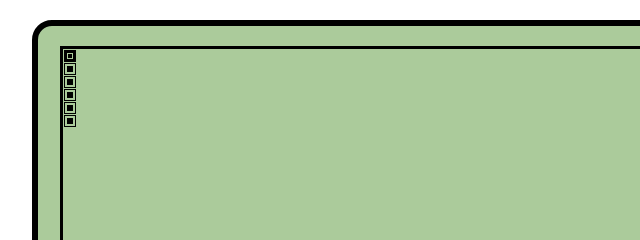
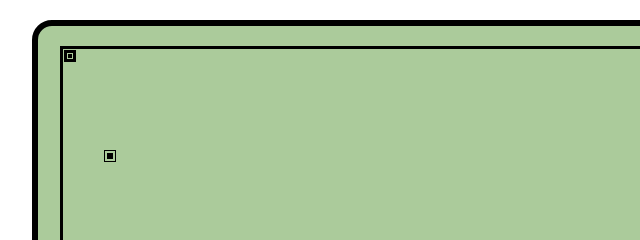
Before and after one commit to BlueSpaceTeam/snake-ts, a website built with webpack: page src/index.html in a window 1280 px wide. Shown: the top 240 px of the page, 227-867 px from the left. Built offline with nearby package versions, Linux system fonts and the light colour scheme.

Commit message:
* 初步完成样式

```diff
--- a/src/index.html
+++ b/src/index.html
@@ -15,21 +15,11 @@
                 <div>
                     <div></div>
                 </div>
-                <div>
-                    <div></div>
-                </div>
-                <div>
-                    <div></div>
-                </div>
-                <div>
-                    <div></div>
-                </div>
-                <div>
-                    <div></div>
-                </div>
-                <div>
-                    <div></div>
-                </div>
+            </div>
+
+            <!-- 食物 -->
+            <div id="food">
+                <div></div>
             </div>
         </div>
         <div class="score-board">
--- a/src/scss/snake.scss
+++ b/src/scss/snake.scss
@@ -1,6 +1,20 @@
 @import './wrap.scss';
 
+.move-area {
+    box-sizing: content-box;
+    margin    : 20px auto 0;
+    border    : 3px solid $main-color;
+    width     : 700px;
+    height    : 500px;
+
+    position: relative;
+}
+
+// 蛇
 #snake {
+    position: absolute;
+
+    // 蛇的每一节
     &>div {
         width           : 10px;
         height          : 10px;
@@ -16,6 +30,7 @@
         }
     }
 
+    // 蛇头
     &>div:first-child {
         width           : 6px;
         height          : 6px;
@@ -31,3 +46,26 @@
         }
     }
 }
+
+// 食物
+#food {
+    position: absolute;
+
+    // 临时坐标，后面要删除
+    left            : 40px;
+    top             : 100px;
+
+    // 沿用蛇身样式，可后续进行区别优化
+    width           : 10px;
+    height          : 10px;
+    margin          : 1px;
+    background-color: $bg-color;
+    border          : 1px solid $main-color;
+
+    &>div {
+        width           : 6px;
+        height          : 6px;
+        background-color: $main-color;
+        border          : 2px solid $bg-color;
+    }
+}
--- a/src/scss/wrap.scss
+++ b/src/scss/wrap.scss
@@ -7,14 +7,6 @@ $bg-color: #abcb9b;
     border: 6px solid $main-color;
     background-color: $bg-color;
     border-radius: 20px;
-}
-
-.move-area {
-    box-sizing: content-box;
-    margin: 20px auto 0;
-    border: 3px solid $main-color;
-    width: 700px;
-    height: 500px;
 }
 
 .score-board {
```
